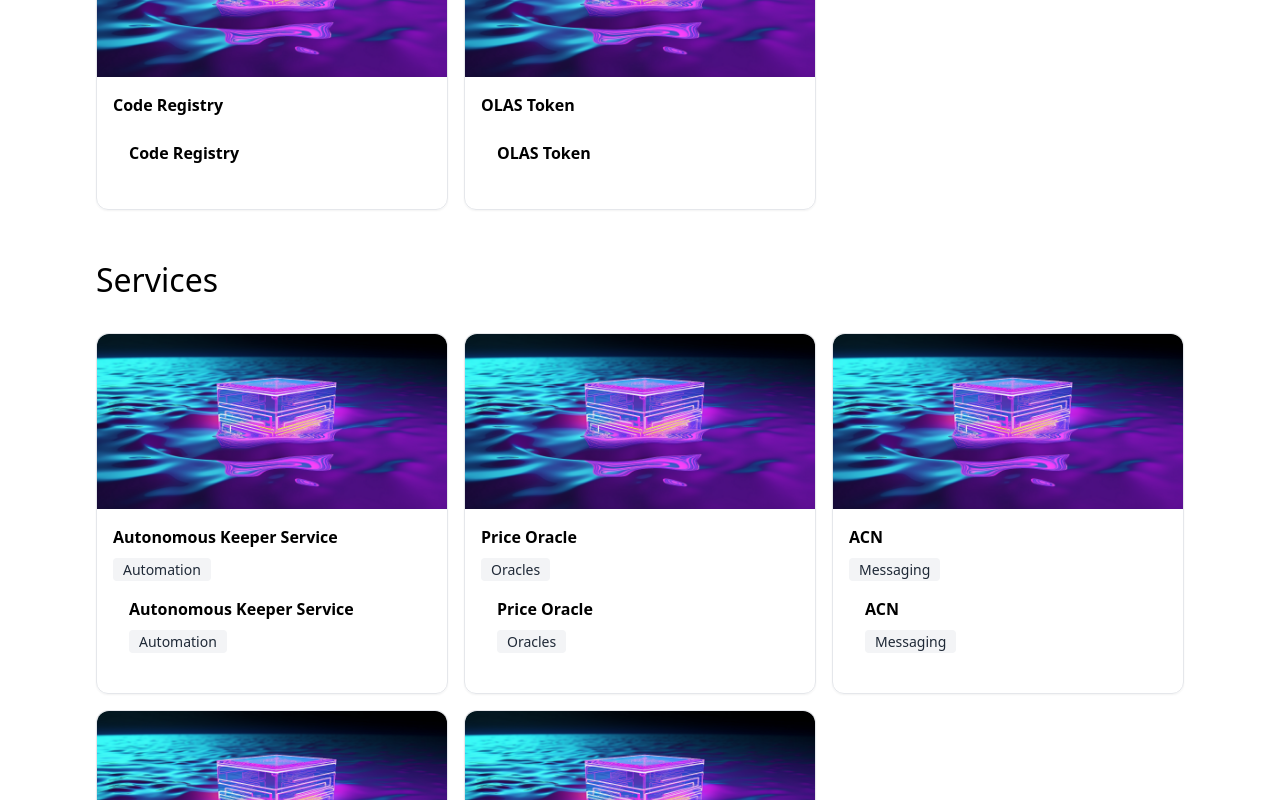
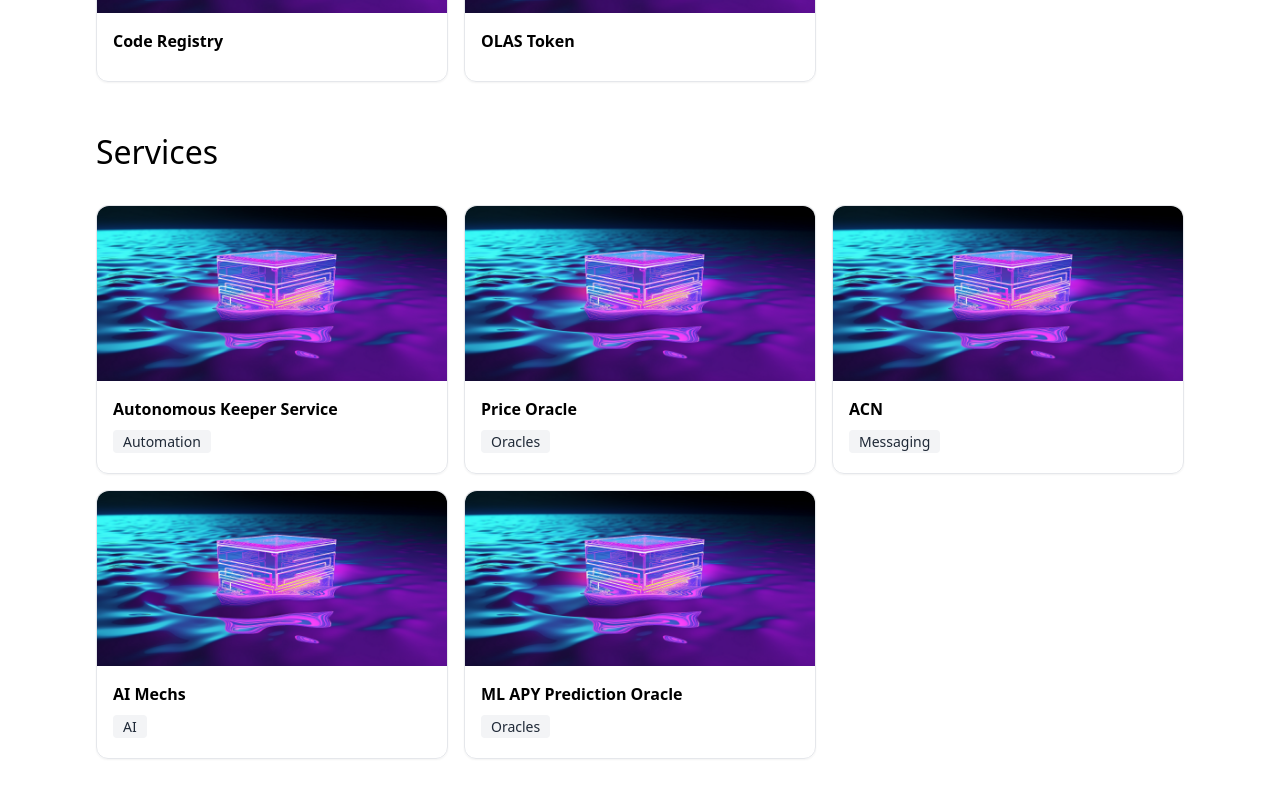
Before and after one commit to valory-xyz/olas-website, a Next.js app: page / in a window 1280 px wide. Shown: the part 7400-8200 px from the top of the page. Built offline with nearby package versions, Linux system fonts and the light colour scheme.

Commit message:
Fix dupes

```diff
--- a/components/Framework.jsx
+++ b/components/Framework.jsx
@@ -27,12 +27,6 @@
               For the first time, there is a full framework capable of building
               any off-chain service.
             </p>
-            <a
-              href="https://docs.autonolas.network/open-autonomy"
-              className="text-2xl text-link text-primary"
-            >
-              Dive into the docs
-            </a>
             <a
               href="https://docs.autonolas.network/open-autonomy"
               className="text-2xl text-link text-primary"
--- a/components/Services.jsx
+++ b/components/Services.jsx
@@ -31,26 +31,11 @@
               </div>
             );
           })}
-      <div className="p-4">
-        <h2 className="mb-2 font-bold">{service.name}</h2>
 
-        {service?.tags?.length > 0 &&
-          service.tags.map((tag) => {
-            return (
-              <div key={service.id + tag}>
-                <Badge>{tag}</Badge>
-              </div>
-            );
-          })}
-
-        <p className="hidden sm:mt-1 sm:block sm:text-sm sm:text-gray-600">
-          {service.description}
-        </p>
       </div>
         <p className="hidden sm:mt-1 sm:block sm:text-sm sm:text-gray-600">
           {service.description}
         </p>
-      </div>
     </a>
   );
 };
```
